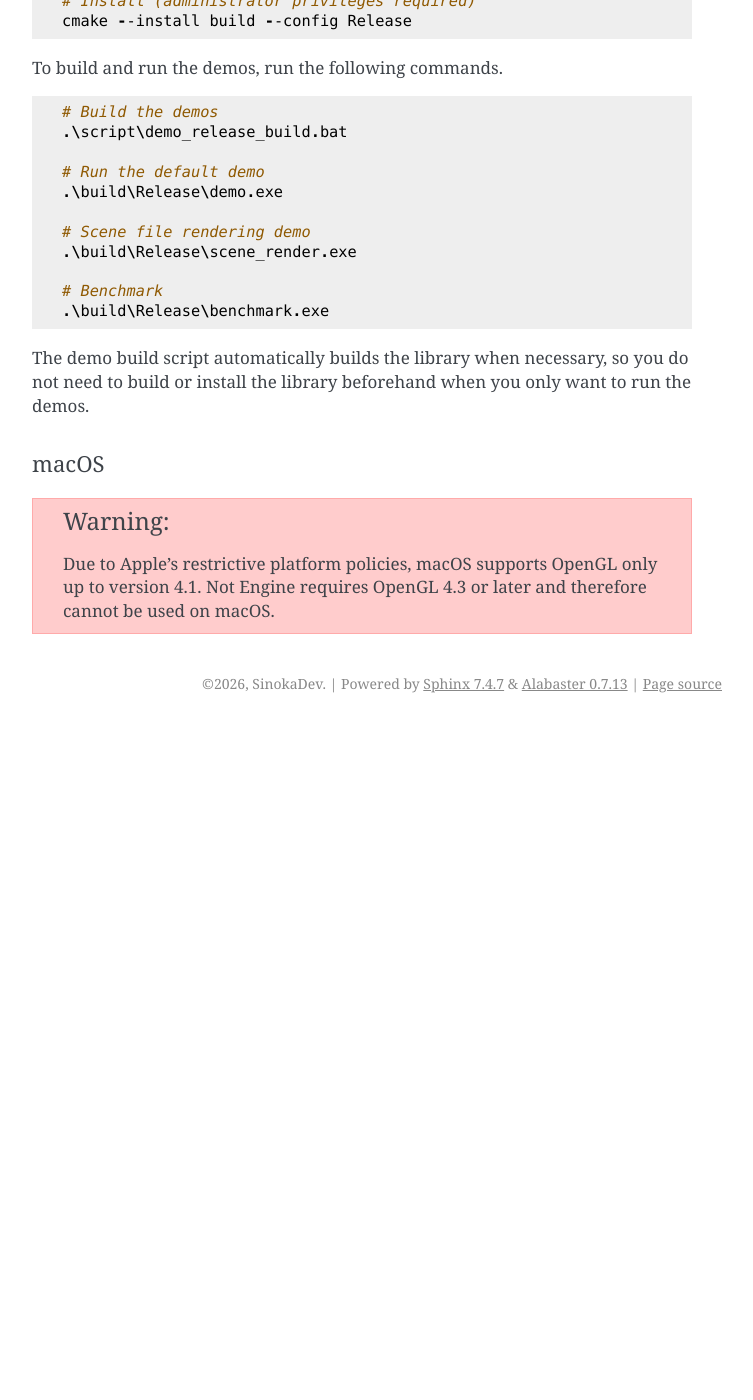
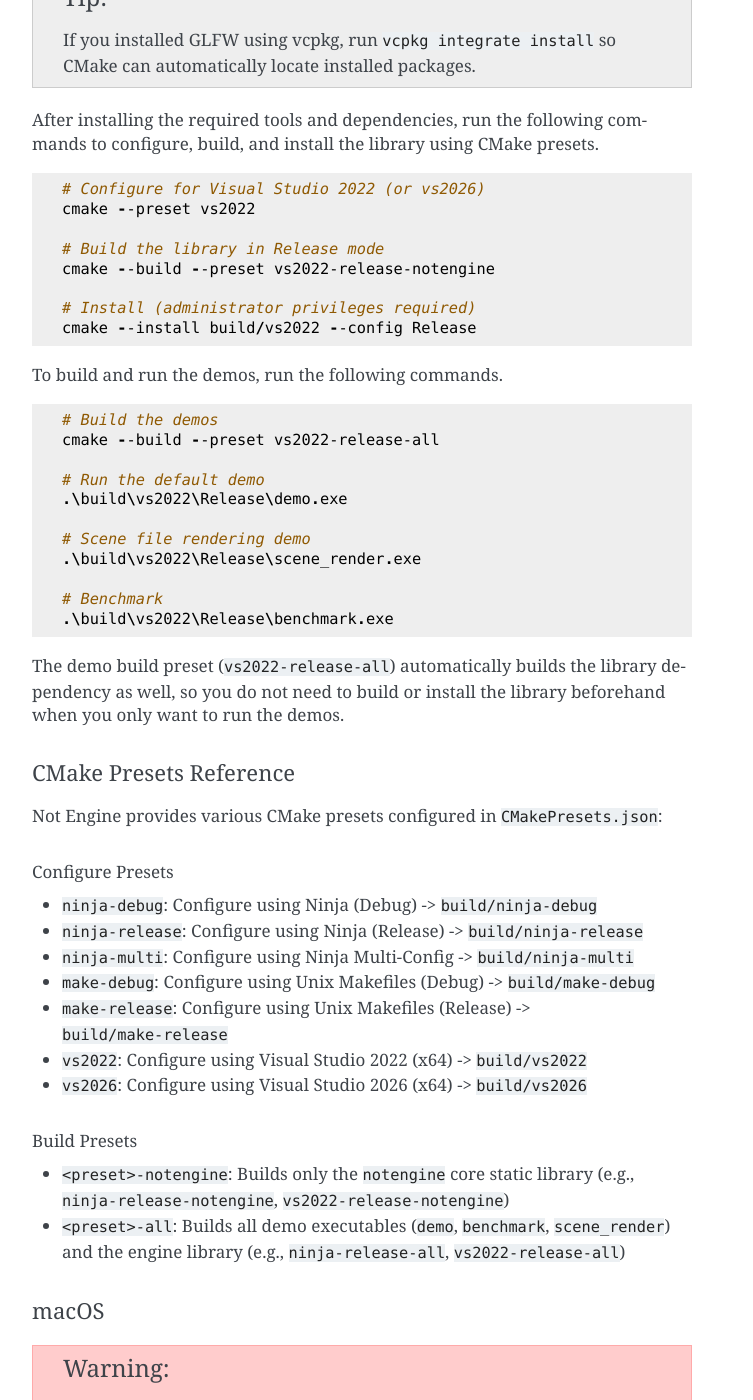
Before and after one commit to sinokadev/notengine, a Sphinx documentation site: the page built from docs/source/getting-started.rst, in a window 1280 px wide and 1400 px high, scrolled down 2095 px. Shown: the whole window, without its empty margins (388-1141 px from the left). Built offline with Sphinx 7.4.7, drawn with Linux system fonts in a browser that asks for light colours; before the commit the page ends 2818 px from its top, so only the background shows below that; some of the changed text lies outside the part shown.

Commit message:
edit docs for cmake presets

```diff
--- a/docs/source/getting-started.rst
+++ b/docs/source/getting-started.rst
@@ -27,7 +27,7 @@ Building
 Linux (Recommended)
 --------------------------------
 
-CMake and the ``glfw3`` package are required to build Not Engine.
+CMake, Ninja (or Make), and the ``glfw3`` package are required to build Not Engine.
 
 Debian/Ubuntu
 ^^^^^^^^^^^^^^^^^^^^^^^^^^^^^^^^
@@ -35,48 +35,55 @@ Debian/Ubuntu
 .. code-block:: bash
 
    sudo apt update
-   sudo apt install cmake libglfw3-dev build-essential
+   sudo apt install cmake ninja-build libglfw3-dev build-essential
 
 Fedora
 ^^^^^^^^^^^^^^^^^^^^^^^^^^^^^^^^
 
 .. code-block:: bash
 
-   sudo dnf install cmake glfw-devel @development-tools
+   sudo dnf install cmake ninja-build glfw-devel @development-tools
 
-After installing the required packages, run the following commands to build and install the library.
+After installing the required packages, run the following commands to configure, build, and install the library using CMake presets.
 
 .. code-block:: bash
 
+   # Configure (Ninja Release)
+   cmake --preset ninja-release
+
    # Build the library in Release mode
-   ./script/library_release_build.sh
+   cmake --build --preset ninja-release-notengine
 
    # Install
-   sudo cmake --install build
+   sudo cmake --install build/ninja-release
 
 To build and run the demos, run the following commands.
 
 .. code-block:: bash
 
    # Build the demos
-   ./script/demo_release_build.sh
+   cmake --build --preset ninja-release-all
 
    # Run the default demo
-   ./build/demo
+   ./build/ninja-release/demo
 
    # Scene file rendering demo
-   ./build/scene_render
+   ./build/ninja-release/scene_render
 
    # Benchmark
-   ./build/benchmark
+   ./build/ninja-release/benchmark
 
-The demo build script automatically builds the library when necessary,
+The demo build preset (``ninja-release-all``) automatically builds the library dependency as well,
 so you do not need to build or install the library beforehand when you only want to run the demos.
+
+.. tip::
+
+   You can also use Unix Makefiles presets (``make-release``, ``make-release-notengine``, ``make-release-all``) or Debug presets (``ninja-debug``, etc.).
 
 Windows
 --------------------------------
 
-CMake and GLFW are required to build Not Engine.
+CMake and GLFW are required to build Not Engine. Visual Studio 2022 or 2026 with C++ development tools is recommended.
 
 - **CMake**: Available from `cmake.org <https://cmake.org/download/>`_
 
@@ -96,34 +103,59 @@ CMake and GLFW are required to build Not Engine.
 
    If you installed GLFW using vcpkg, run ``vcpkg integrate install`` so CMake can automatically locate installed packages.
 
-After installing the required tools and dependencies, run the following commands to build and install the library.
+After installing the required tools and dependencies, run the following commands to configure, build, and install the library using CMake presets.
 
 .. code-block:: powershell
 
+   # Configure for Visual Studio 2022 (or vs2026)
+   cmake --preset vs2022
+
    # Build the library in Release mode
-   .\script\library_release_build.bat
+   cmake --build --preset vs2022-release-notengine
 
    # Install (administrator privileges required)
-   cmake --install build --config Release
+   cmake --install build/vs2022 --config Release
 
 To build and run the demos, run the following commands.
 
 .. code-block:: powershell
 
    # Build the demos
-   .\script\demo_release_build.bat
+   cmake --build --preset vs2022-release-all
 
    # Run the default demo
-   .\build\Release\demo.exe
+   .\build\vs2022\Release\demo.exe
 
    # Scene file rendering demo
-   .\build\Release\scene_render.exe
+   .\build\vs2022\Release\scene_render.exe
 
    # Benchmark
-   .\build\Release\benchmark.exe
+   .\build\vs2022\Release\benchmark.exe
 
-The demo build script automatically builds the library when necessary,
+The demo build preset (``vs2022-release-all``) automatically builds the library dependency as well,
 so you do not need to build or install the library beforehand when you only want to run the demos.
+
+CMake Presets Reference
+--------------------------------
+
+Not Engine provides various CMake presets configured in ``CMakePresets.json``:
+
+Configure Presets
+^^^^^^^^^^^^^^^^^^^^^^^^^^^^^^^^
+
+- ``ninja-debug``: Configure using Ninja (Debug) -> ``build/ninja-debug``
+- ``ninja-release``: Configure using Ninja (Release) -> ``build/ninja-release``
+- ``ninja-multi``: Configure using Ninja Multi-Config -> ``build/ninja-multi``
+- ``make-debug``: Configure using Unix Makefiles (Debug) -> ``build/make-debug``
+- ``make-release``: Configure using Unix Makefiles (Release) -> ``build/make-release``
+- ``vs2022``: Configure using Visual Studio 2022 (x64) -> ``build/vs2022``
+- ``vs2026``: Configure using Visual Studio 2026 (x64) -> ``build/vs2026``
+
+Build Presets
+^^^^^^^^^^^^^^^^^^^^^^^^^^^^^^^^
+
+- ``<preset>-notengine``: Builds only the ``notengine`` core static library (e.g., ``ninja-release-notengine``, ``vs2022-release-notengine``)
+- ``<preset>-all``: Builds all demo executables (``demo``, ``benchmark``, ``scene_render``) and the engine library (e.g., ``ninja-release-all``, ``vs2022-release-all``)
 
 macOS
 --------------------------------
```
Also changed, not shown: README.md (+21 -5 lines).
